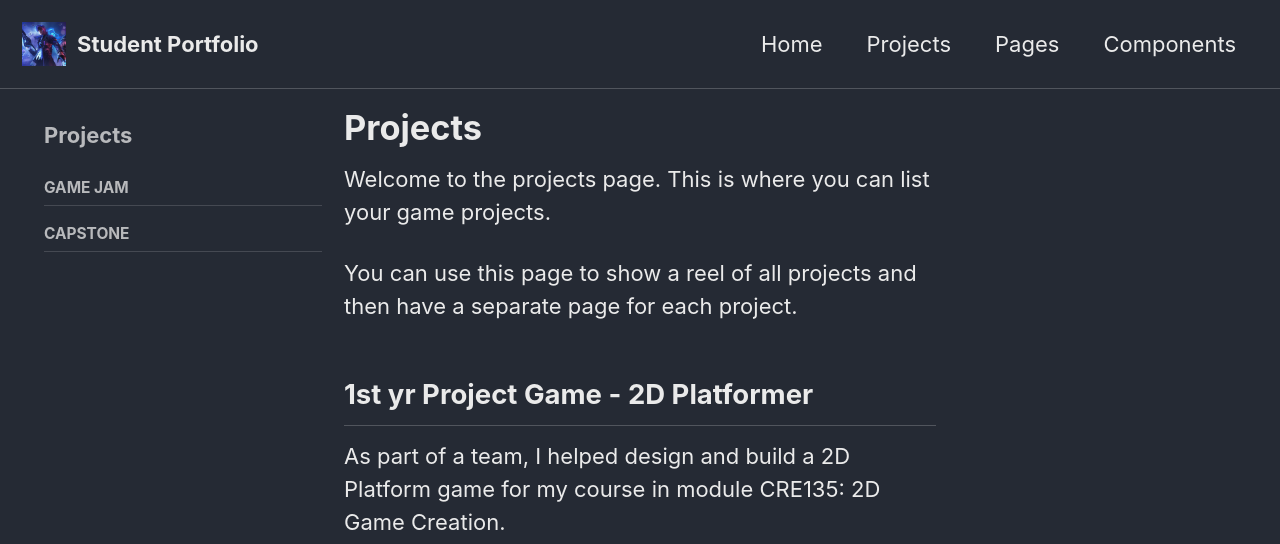
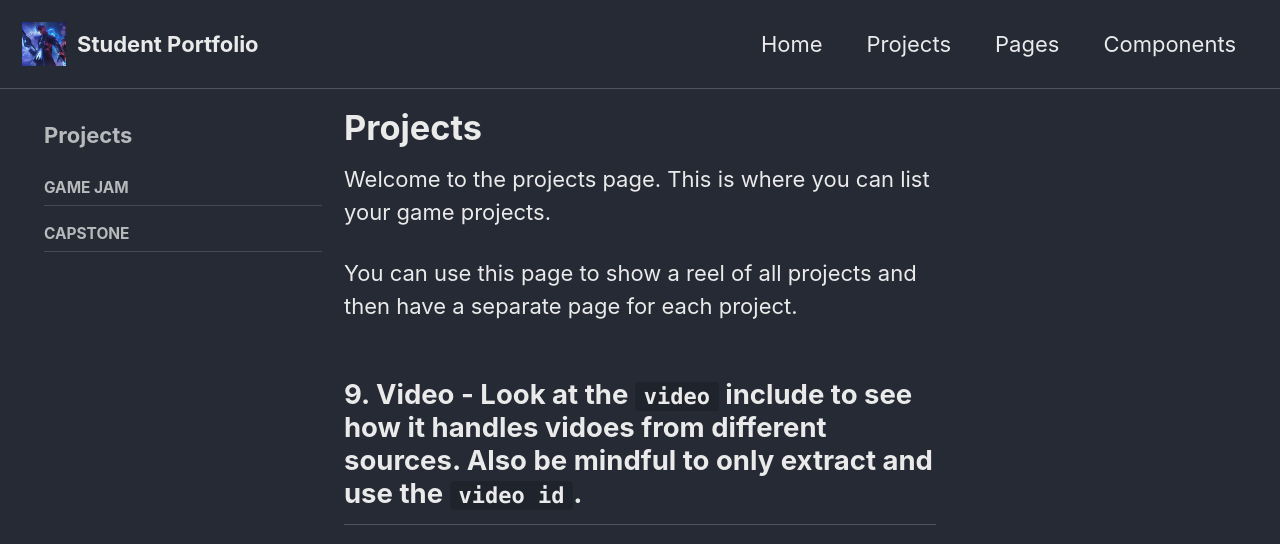
Before and after one commit to Shanester555/Shanester555.github.io, a Jekyll site: the page built from _pages/projects.md, in a window 1280 px wide. Shown: the top 544 px of the page. Built offline with Jekyll 4.4.1, drawn with Linux system fonts in a browser that asks for light colours; some of the changed text lies outside the part shown.

Commit message:
Update projects.md

```diff
--- a/_pages/projects.md
+++ b/_pages/projects.md
@@ -12,10 +12,6 @@ Welcome to the projects page. This is where you can list your game projects.
 
 You can use this page to show a reel of all projects and then have a separate page for each project.
 
-<h2>1st yr Project Game - 2D Platformer</h2>
-<p>
-As part of a team, I helped design and build a 2D Platform game for my course
-in module CRE135: 2D Game Creation.
-</p>
-<!-- Replace this placeholder with a YouTube iframe or a video tag -->
+## 9. Video - Look at the `video` include to see how it handles vidoes from different sources. Also be mindful to only extract and use the `video id`.  {#video}
+Let's talk about the Rick Roll phenomena...
 {% include video id="dQw4w9WgXcQ" provider="youtube" %}
```
